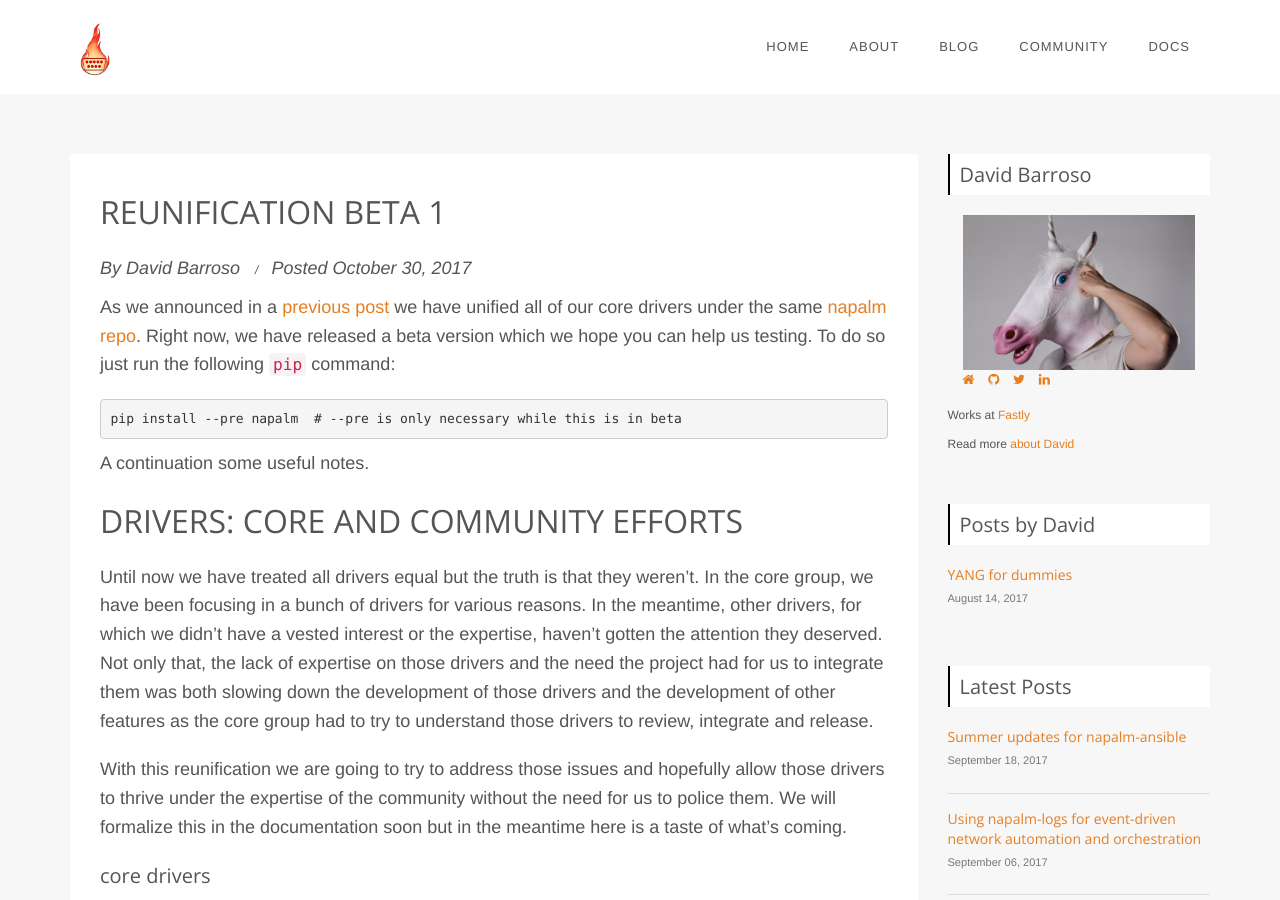
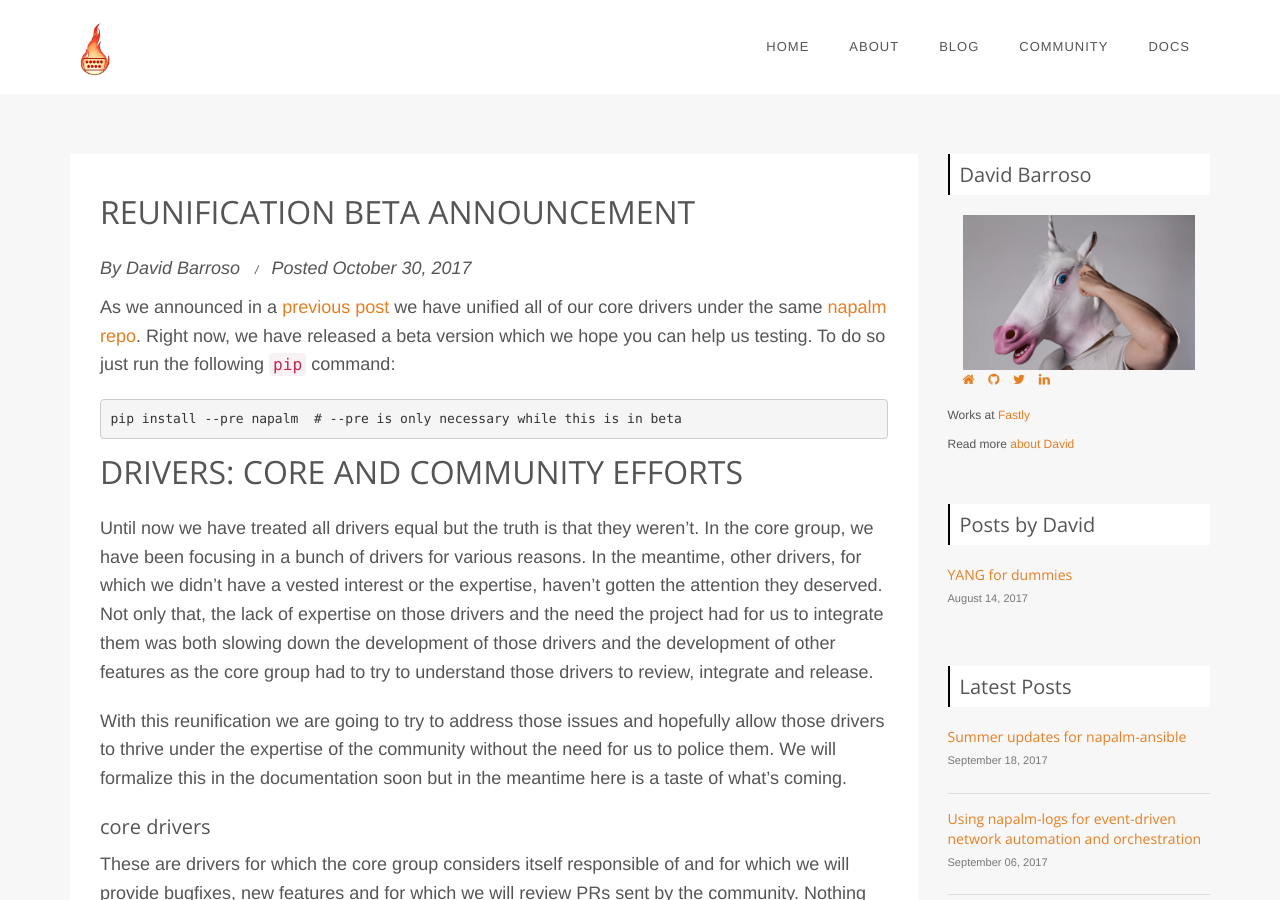
Before and after one commit to napalm-automation/napalm-automation.github.io, a Jekyll site: the page built from _posts/2017/2017-10-30-reunification_beta-announcement.md, in a window 1280 px wide and 900 px high. Built offline with Jekyll 4.4.1, drawn with Linux system fonts in a browser that asks for light colours; comment, search, counter and statistics services are not loaded; some of the changed text lies outside the part shown.

Commit message:
rename blog post

````diff
--- a/_posts/2017/2017-10-30-reunification_beta.md
+++ b/_posts/2017/2017-10-30-reunification_beta-announcement.md
@@ -1,5 +1,5 @@
 ---
-title: "Reunification beta 1"
+title: "Reunification beta announcement"
 author: dbarrosop
 description: "New napalm with all the unified drivers is in beta. Come and check it out."
 tags: ["news"]
@@ -10,8 +10,6 @@ As we announced in a [previous post](/reunification/) we have unified all of our
 ```
 pip install --pre napalm  # --pre is only necessary while this is in beta
 ```
-
-A continuation some useful notes.
 
 <!--more-->
 
````
